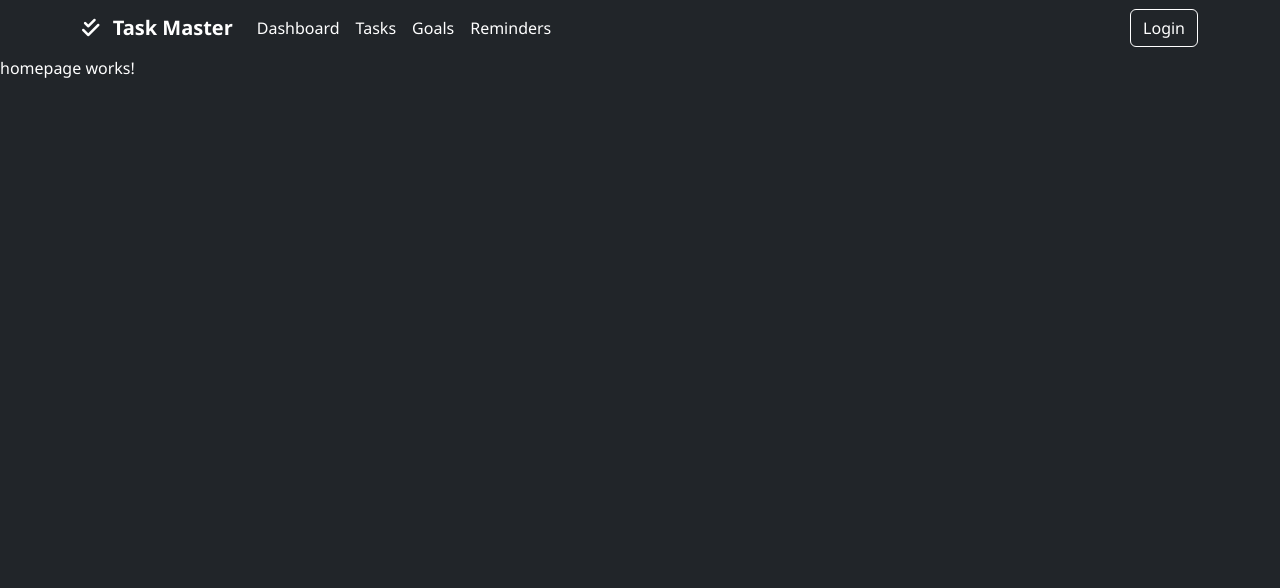
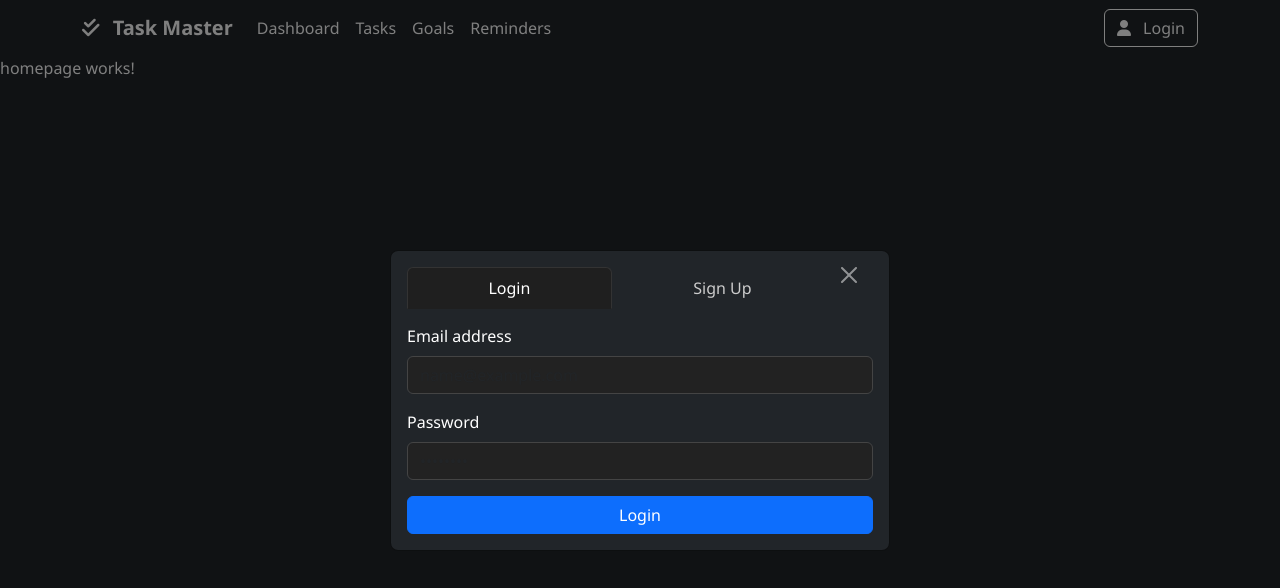
Before and after one commit to MojasSimunovic/goal-planner, an Angular app: page /home in a window 1280 px wide. Both pictures are taken after a click on the button "Login". Shown: the top 588 px of the page. Built offline with nearby package versions, Linux system fonts and the light colour scheme.

Commit message:
setup of the login/signup modal

```diff
--- a/src/app/app.component.html
+++ b/src/app/app.component.html
@@ -26,10 +26,77 @@
       </ul>
 
       <div class="d-flex">
-        <button class="btn btn-outline-light" type="button">Login</button>
+        <button class="btn btn-outline-light" data-bs-toggle="modal" data-bs-target="#authModal">
+          <i class="fas fa-user me-2"></i> Login
+        </button>
       </div>
     </div>
   </div>
 </nav>
 
+<div class="modal fade" id="authModal" tabindex="-1" aria-labelledby="authModalLabel" aria-hidden="true">
+  <div class="modal-dialog modal-dialog-centered">
+    <div class="modal-content bg-dark text-white">
+      <div class="modal-header border-0 pb-0">
+        <ul class="nav nav-tabs nav-fill w-100 border-bottom-0" id="authTab" role="tablist">
+          <li class="nav-item" role="presentation">
+            <button class="nav-link active" id="login-tab" data-bs-toggle="tab" data-bs-target="#loginTabPane" type="button" role="tab" aria-controls="loginTabPane" aria-selected="true">
+              Login
+            </button>
+          </li>
+          <li class="nav-item" role="presentation">
+            <button class="nav-link" id="signup-tab" data-bs-toggle="tab" data-bs-target="#signupTabPane" type="button" role="tab" aria-controls="signupTabPane" aria-selected="false">
+              Sign Up
+            </button>
+          </li>
+          <button type="button" class="btn-close btn-close-white ms-auto me-2" data-bs-dismiss="modal" aria-label="Close"></button>
+        </ul>
+      </div>
+      <div class="modal-body pt-3">
+        <div class="tab-content" id="authTabContent">
+
+          <!-- Login Tab -->
+          <div class="tab-pane fade show active" id="loginTabPane" role="tabpanel" aria-labelledby="login-tab">
+            <form>
+              <div class="mb-3">
+                <label for="loginEmail" class="form-label">Email address</label>
+                <input type="email" class="form-control" id="loginEmail" placeholder="name@example.com">
+              </div>
+              <div class="mb-3">
+                <label for="loginPassword" class="form-label">Password</label>
+                <input type="password" class="form-control" id="loginPassword" placeholder="••••••••">
+              </div>
+              <button type="submit" class="btn btn-primary w-100">Login</button>
+            </form>
+          </div>
+
+          <!-- Sign Up Tab -->
+          <div class="tab-pane fade" id="signupTabPane" role="tabpanel" aria-labelledby="signup-tab">
+            <form>
+              <div class="mb-3">
+                <label for="signupName" class="form-label">Full Name</label>
+                <input type="text" class="form-control" id="signupName" placeholder="Your full name">
+              </div>
+              <div class="mb-3">
+                <label for="signupEmail" class="form-label">Email address</label>
+                <input type="email" class="form-control" id="signupEmail" placeholder="name@example.com">
+              </div>
+              <div class="mb-3">
+                <label for="signupPassword" class="form-label">Password</label>
+                <input type="password" class="form-control" id="signupPassword" placeholder="Create a password">
+              </div>
+              <div class="mb-3">
+                <label for="signupConfirmPassword" class="form-label">Confirm Password</label>
+                <input type="password" class="form-control" id="signupCofirmPassword" placeholder="Confirm password">
+              </div>
+              <button type="submit" class="btn btn-success w-100">Sign Up</button>
+            </form>
+          </div>
+
+        </div>
+      </div>
+    </div>
+  </div>
+</div>
+
 <router-outlet />
--- a/src/app/app.component.ts
+++ b/src/app/app.component.ts
@@ -1,5 +1,7 @@
-import { Component } from '@angular/core';
+import { AfterViewInit, Component, ElementRef, signal, ViewChild } from '@angular/core';
 import { RouterOutlet } from '@angular/router';
+
+declare var bootstrap: any;
 
 @Component({
   selector: 'app-root',
@@ -7,6 +9,18 @@ import { RouterOutlet } from '@angular/router';
   templateUrl: './app.component.html',
   styleUrl: './app.component.css'
 })
-export class AppComponent {
+export class AppComponent  implements AfterViewInit {
   title = 'goal-planner';
+
+  isLoginFormVisible = signal<boolean>(false);
+
+
+  ngAfterViewInit(): void {
+    console.log('started')
+    const modalEl = document.getElementById('loginModal');
+    if (modalEl) {
+      const modal = new bootstrap.Modal(modalEl);
+      // modal.show(); // auto-show on page load
+    }
+  }
 }
--- a/src/app/app.config.ts
+++ b/src/app/app.config.ts
@@ -2,7 +2,8 @@ import { ApplicationConfig, provideZoneChangeDetection } from '@angular/core';
 import { provideRouter } from '@angular/router';
 
 import { routes } from './app.routes';
+import { provideHttpClient } from '@angular/common/http';
 
 export const appConfig: ApplicationConfig = {
-  providers: [provideZoneChangeDetection({ eventCoalescing: true }), provideRouter(routes)]
+  providers: [provideZoneChangeDetection({ eventCoalescing: true }),provideHttpClient(), provideRouter(routes)]
 };
--- a/src/styles.css
+++ b/src/styles.css
@@ -38,3 +38,33 @@ main {
 .fa-icon {
   margin-right: 0.5rem;
 }
+
+.modal-content input.form-control {
+  background-color: #222;
+  border: 1px solid #444;
+  color: white;
+}
+.modal-content input.form-control:focus {
+  border-color: #0d6efd;
+  box-shadow: 0 0 0 0.2rem rgba(13, 110, 253, 0.25);
+}
+
+.nav-tabs .nav-link {
+  color: #ccc;
+}
+.nav-tabs .nav-link.active {
+  color: #fff;
+  background-color: #1f1f1f;
+  border-color: #333 #333 #1f1f1f;
+}
+
+/* Input dark styles */
+.modal-content input.form-control {
+  background-color: #222;
+  border: 1px solid #444;
+  color: #fff;
+}
+.modal-content input.form-control:focus {
+  border-color: #0d6efd;
+  box-shadow: 0 0 0 0.2rem rgba(13, 110, 253, 0.25);
+}
```
